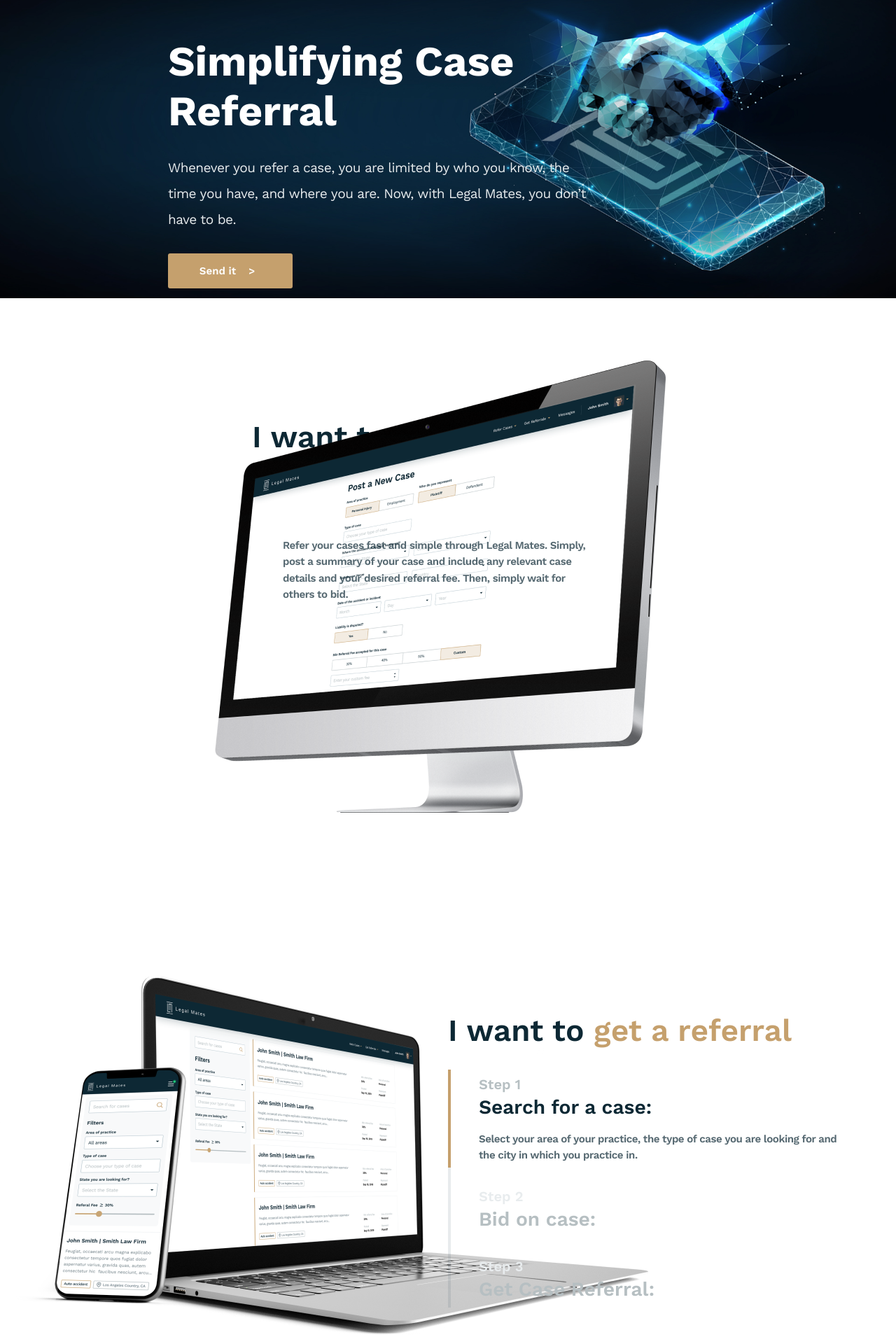
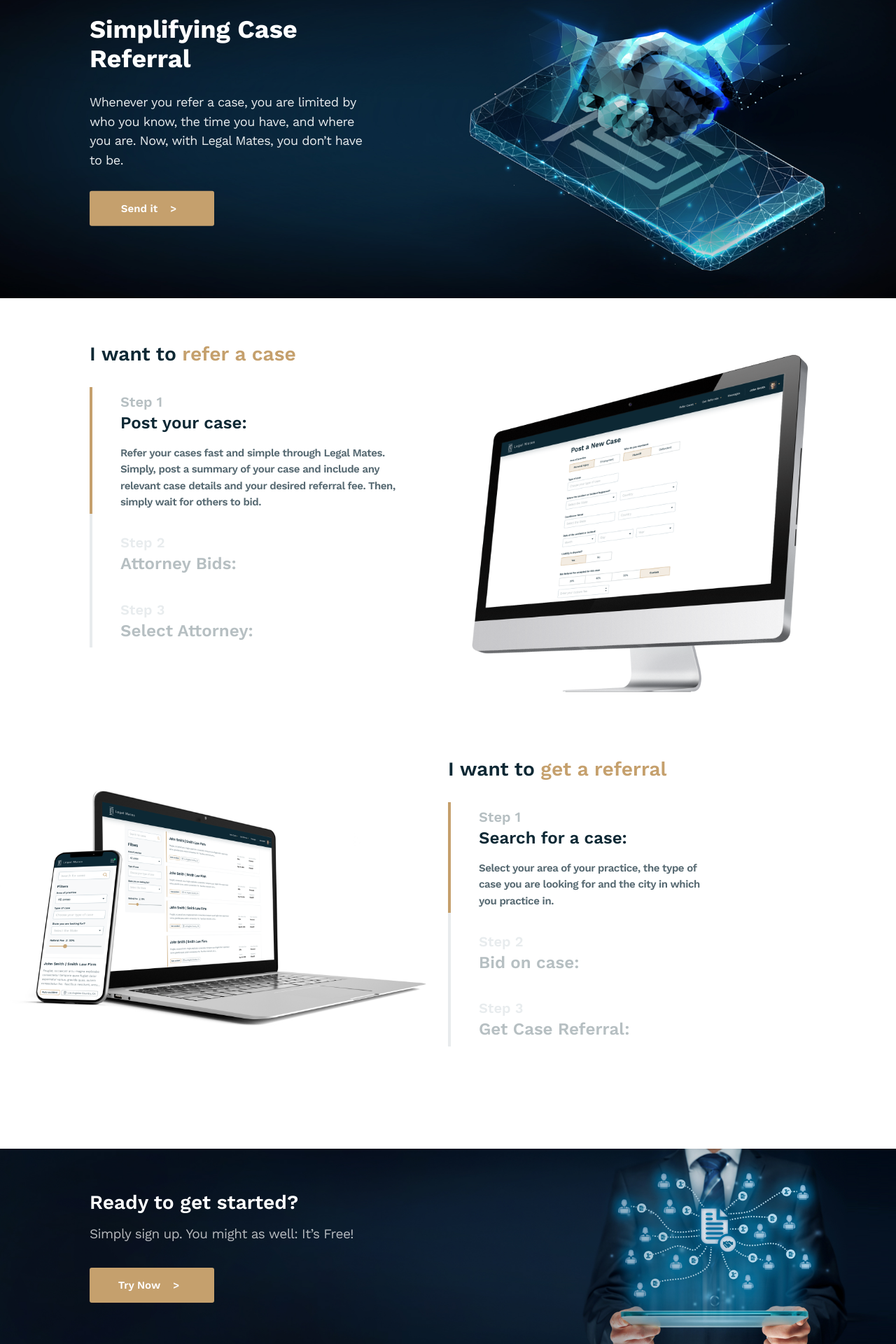
Before and after one commit to RuslanVA/legalmates-app, a React (Create React App) app: page / in a window 1280 px wide. Shown: the part 180-2100 px from the top of the page at 70% size. Built offline with nearby package versions, Linux system fonts and the light colour scheme.

Commit message:
change home page tablet version

```diff
--- a/src/assets/scss/_base.scss
+++ b/src/assets/scss/_base.scss
@@ -145,3 +145,22 @@ button {
 
   @include zero-indents;
 }
+
+@media screen and (max-width: $small-laptop-width){
+
+  h1 {
+    font-size: 36px;
+  }
+
+  h2 {
+    font-size: 28px;
+  }
+
+  h3 {
+    font-size: 24px;
+  }
+
+  h4, h5 {
+    font-size: 20px;
+  }
+}
--- a/src/assets/scss/_variables.scss
+++ b/src/assets/scss/_variables.scss
@@ -1,5 +1,9 @@
+$large-desktop: 1920px;
+$desktop-width: 1600px;
+$laptop-width: 1370px;
+$small-laptop-width: 1320px;
+$tablet-pro-width: 1024px;
 $tablet-width: 768px;
-$desktop-width: 1024px;
 $mobile-width: 440px;
 
 $dark-blue: #0D2834;
@@ -9,3 +13,5 @@ $gold: #C5A06D;
 $dark-grey: #6E7F88;
 $grey: #B6BFC2;
 $light-grey: #E8ECEE;
+
+$main-padding: 18.75%;
--- a/src/components/Faq/Faq.scss
+++ b/src/components/Faq/Faq.scss
@@ -1,7 +1,7 @@
 @import "../../assets/scss/style";
 
 .faq {
-  padding: 116px 360px 110px;
+  padding: 116px $main-padding 110px;
 
   h2 {
     margin-bottom: 59px;
@@ -9,3 +9,25 @@
   }
 
 }
+
+@media screen and (max-width: $desktop-width){
+
+  .faq {
+    padding: 116px 10% 110px;
+  }
+
+}
+
+@media screen and (max-width: $small-laptop-width){
+
+  .faq {
+    padding: 60px 10% 60px;
+
+    h2 {
+      margin-bottom: 40px;
+    }
+
+
+  }
+
+}
--- a/src/components/Faq/FaqItem/FaqItem.scss
+++ b/src/components/Faq/FaqItem/FaqItem.scss
@@ -15,7 +15,7 @@
   }
 
   .toggle {
-    background: url("../../../assets/media/plus.svg") no-repeat;
+    background: url("../../../assets/media/plus.svg") no-repeat center center;
     width: 20px;
     height: 20px;
 
--- a/src/components/HowItWorks/HowItWorks.scss
+++ b/src/components/HowItWorks/HowItWorks.scss
@@ -11,17 +11,18 @@
     position: relative;
     min-height: 583px;
     margin-top: 169px;
-    margin-left: 360px;
+    margin-left: $main-padding;
 
     .steps {
-      max-width: 495px;
+      max-width: 32%;
       margin-top: 30px;
     }
 
     img {
       position: absolute;
-      top: -107px;
-      right: 314px;
+      top: -60px;
+      right: 20%;
+      max-width: 43%;
     }
   }
 
@@ -37,7 +38,7 @@
     }
 
     .steps {
-      max-width: 580px;
+      max-width: 30%;
       margin-top: 30px;
       margin-left: 50%;
       position: relative;
@@ -48,8 +49,80 @@
       position: absolute;
       top: -122px;
       left: 0;
+
+      max-width: 54%;
+
+      @media screen and (max-width: 1900px){
+        max-width: 50%;
+      }
     }
 
   }
 
 }
+
+@media screen and (max-width: $desktop-width){
+
+  .how-it-works {
+    margin-top: 30px;
+
+    .how-post {
+      min-height: 583px;
+      margin-top: 120px;
+      margin-left: 10%;
+
+      .steps {
+        max-width: 40%;
+      }
+
+      img {
+        top: -60px;
+        right: 10%;
+      }
+    }
+
+    .how-search {
+      min-height: 558px;
+      margin-top: 120px;
+
+      h2 {
+        margin-left: 50%;
+      }
+
+      .steps {
+        max-width: 30%;
+        margin-top: 30px;
+        margin-left: 50%;
+      }
+
+      img {
+        top: 0;
+        left: 0;
+
+        max-width: 50%;
+      }
+
+    }
+
+  }
+}
+
+@media screen and (max-width: $small-laptop-width){
+
+  .how-it-works {
+
+    .how-post {
+      margin-top: 60px;
+
+      img {
+        top: 0;
+      }
+    }
+
+    .how-search {
+      margin-top: 10px;
+
+    }
+  }
+
+}
--- a/src/components/MainSlide/MainSlide.scss
+++ b/src/components/MainSlide/MainSlide.scss
@@ -12,13 +12,14 @@
 .main-slide-info {
   position: absolute;
   top: 26.88%;
-  left: 18.75%;
+  left: $main-padding;
 
-  max-width: 600px;
+  max-width: 32%;
 
   color: $white;
 
   p {
+    @include primary-text;
     margin-top: 27px;
     color: $light-grey;
   }
@@ -27,3 +28,22 @@
     margin-top: 30px;
   }
 }
+
+@media screen and (max-width: $desktop-width){
+
+  .main-slide-info {
+    top: 50%;
+    left: 10%;
+    transform: translateY(-50%);
+  }
+
+}
+
+@media screen and (max-width: $small-laptop-width){
+  .main-slide-info {
+    p {
+      font-size: 18px;
+      line-height: 155%;
+    }
+  }
+}
--- a/src/components/SignUp/SignUp.scss
+++ b/src/components/SignUp/SignUp.scss
@@ -12,8 +12,8 @@
 
 .sign-up-info {
   position: absolute;
-  top: 136px;
-  left: 360px;
+  top: 30.22%;
+  left: $main-padding;
 
   max-width: 510px;
 
@@ -28,3 +28,16 @@
     margin-top: 30px;
   }
 }
+
+@media screen and (max-width: $desktop-width){
+  .sign-up-info {
+    top: 20%;
+    left: 10%;
+  }
+}
+
+@media screen and (max-width: $small-laptop-width){
+  .sign-up {
+    margin-top: 0;
+  }
+}
--- a/src/components/chunks/Footer/Footer.scss
+++ b/src/components/chunks/Footer/Footer.scss
@@ -12,7 +12,7 @@
 
     .contact-info {
       width: 50%;
-      margin-left: 360px;
+      margin-left: $main-padding;
 
       .uppercase {
         @include uppercase;
@@ -33,7 +33,7 @@
 
     .contact-form {
       width: 50%;
-      margin-right: 360px;
+      margin-right: $main-padding;
 
       background-color: blue;
     }
@@ -41,7 +41,7 @@
 
   .copyright {
     height: 63px;
-    margin: 56px 360px 0;
+    margin: 56px $main-padding 0;
 
     @include flex-space;
 
@@ -55,3 +55,27 @@
     }
   }
 }
+
+@media screen and (max-width: $desktop-width){
+
+  .footer {
+
+    .contact-us {
+
+      .contact-info {
+        margin-left: 10%;
+      }
+
+      .contact-form {
+        margin-right: 10%;
+      }
+
+    }
+
+    .copyright {
+      margin: 56px 10% 0;
+    }
+
+  }
+
+}
```
